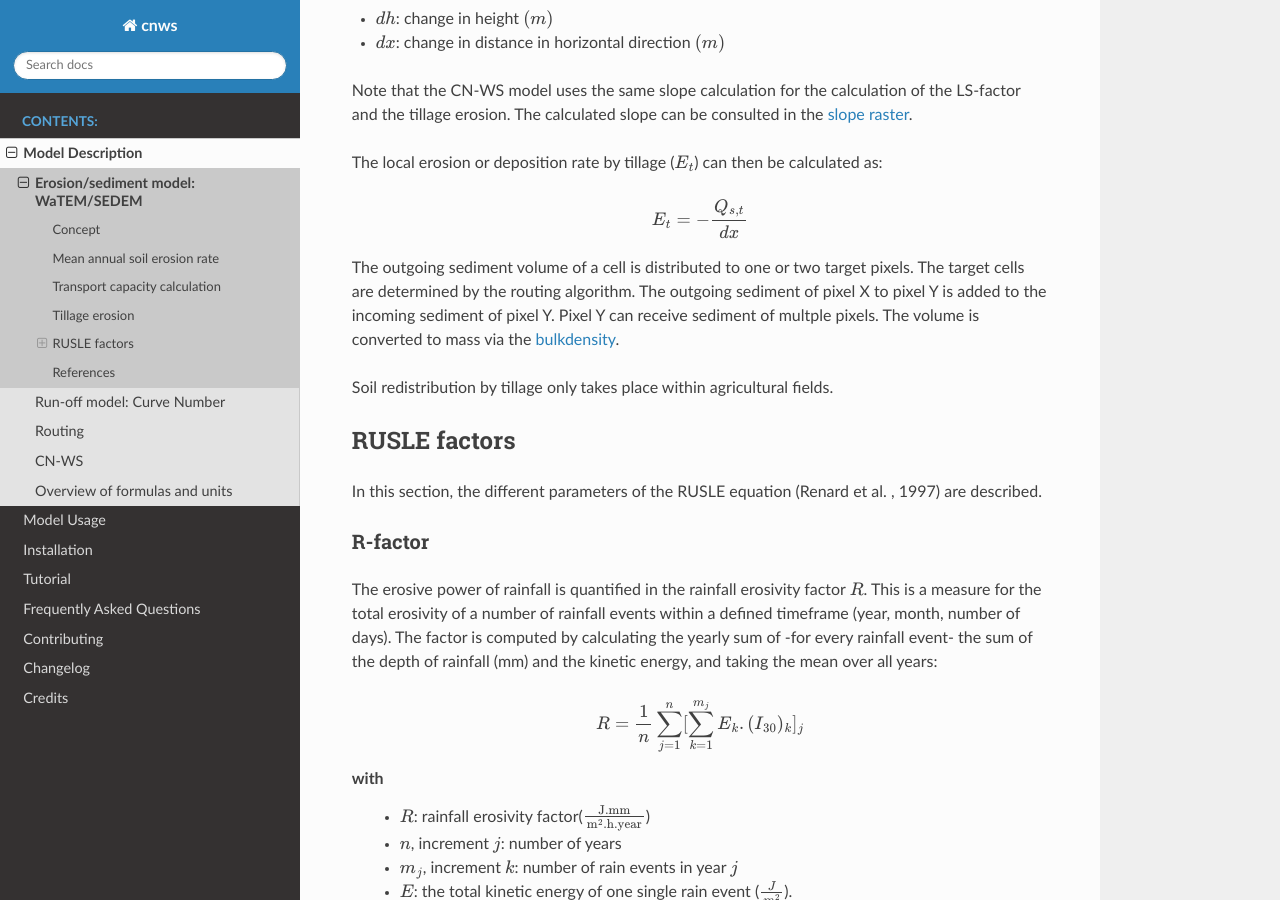
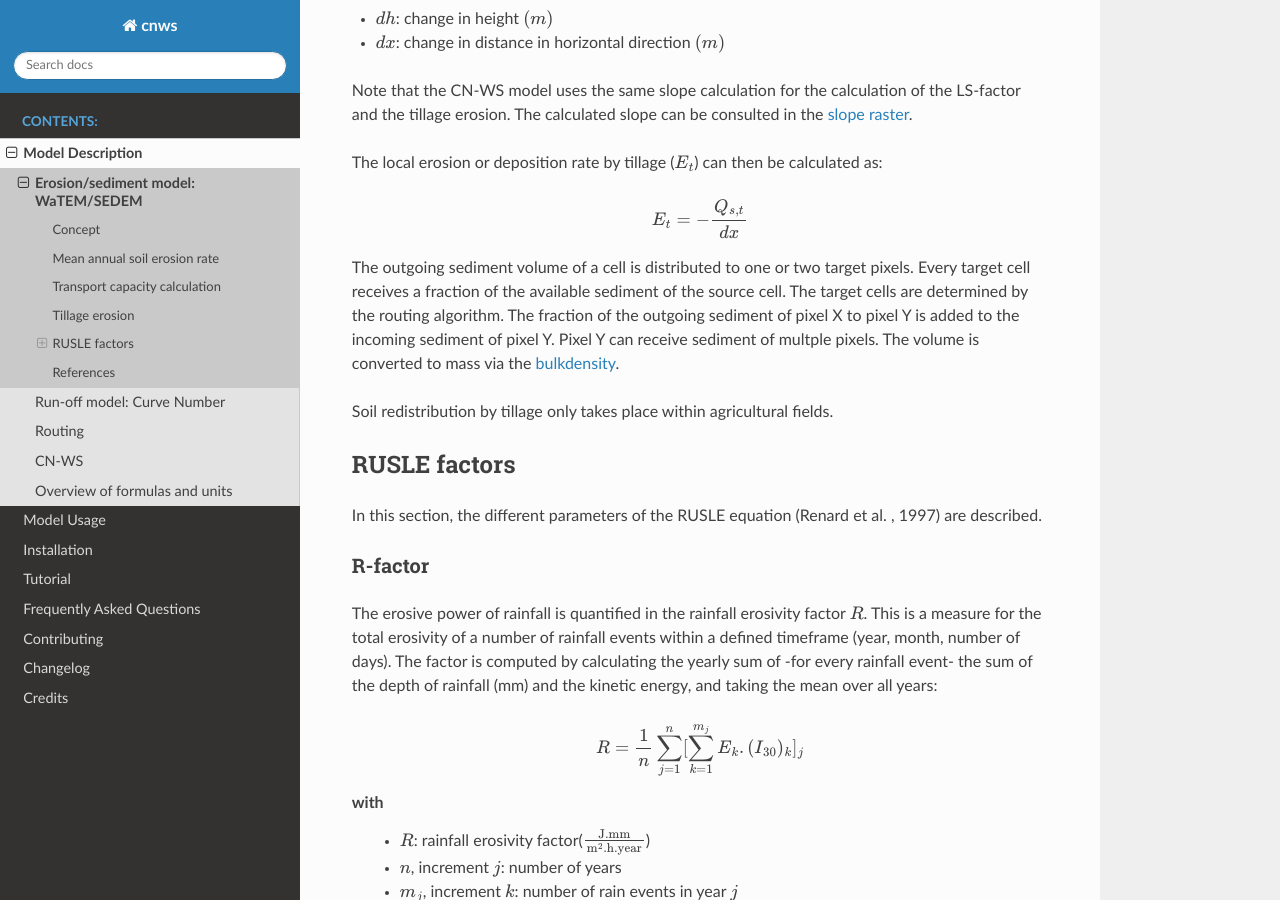
Before and after one commit to watem-sedem/watem-sedem, a Sphinx documentation site: the page built from docs/watem-sedem.rst, in a window 1280 px wide and 900 px high, scrolled down 2335 px. Built offline with Sphinx 7.4.7 and the Read the Docs theme 2.0.0, drawn with Linux system fonts in a browser that asks for light colours.

Commit message:
Clarification of distribution of sediment in docs

```diff
--- a/docs/watem-sedem.rst
+++ b/docs/watem-sedem.rst
@@ -139,8 +139,10 @@ The local erosion or deposition rate by tillage (:math:`E_t`) can then be calcul
     E_t = - \frac{Q_{s,t}}{dx}
 
 The outgoing sediment volume of a cell is distributed to one or two target pixels.
-The target cells are determined by the routing algorithm. The outgoing
-sediment of pixel X to pixel Y is added to the incoming sediment of pixel Y.
+Every target cell receives a fraction of the available sediment of the source cell.
+The target cells are determined by the routing algorithm. The fraction of the
+outgoing sediment of pixel X to pixel Y is added to the incoming sediment of
+pixel Y.
 Pixel Y can receive sediment of multple pixels. The volume is converted to mass
 via the :ref:`bulkdensity <bulkdensity>`.
 
```
